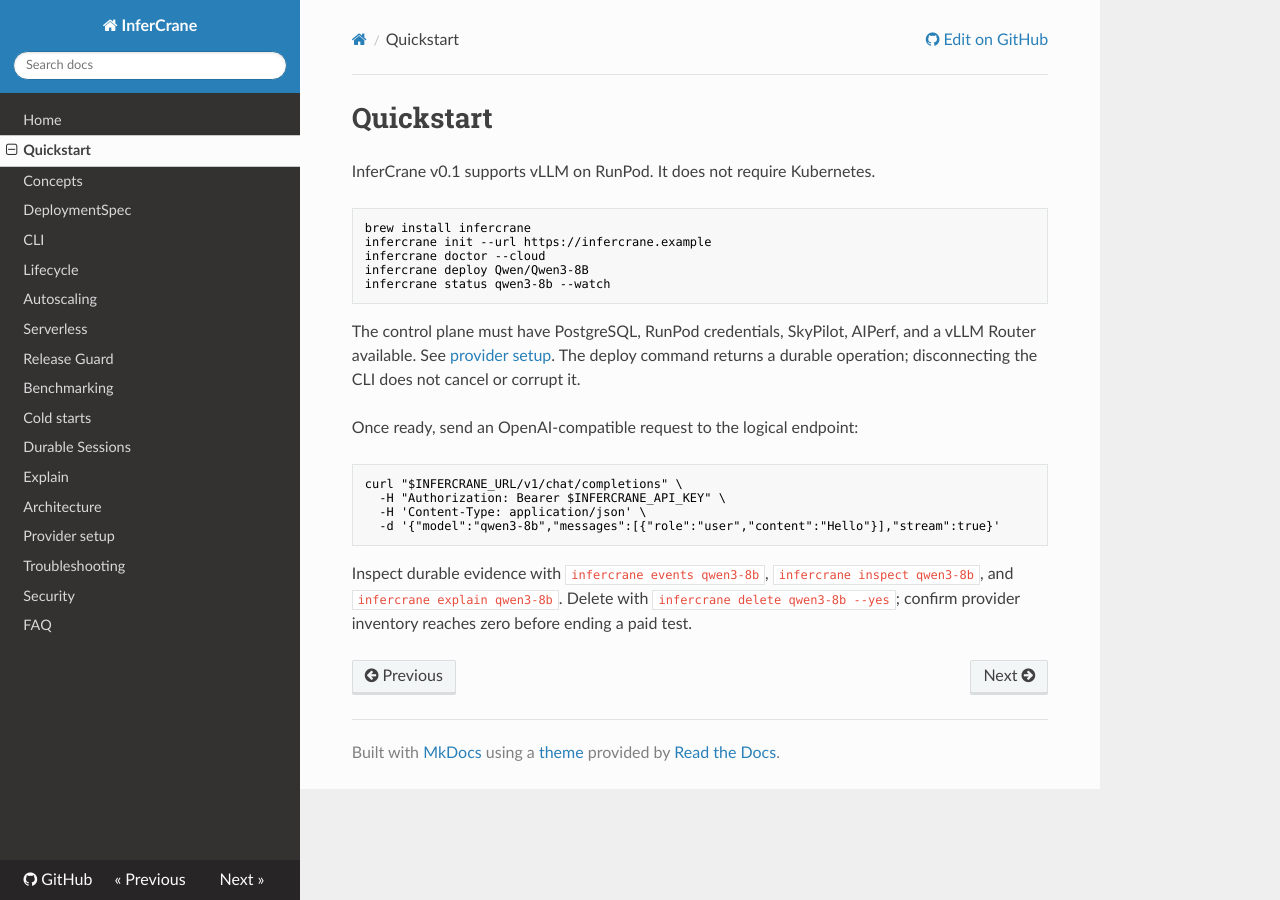
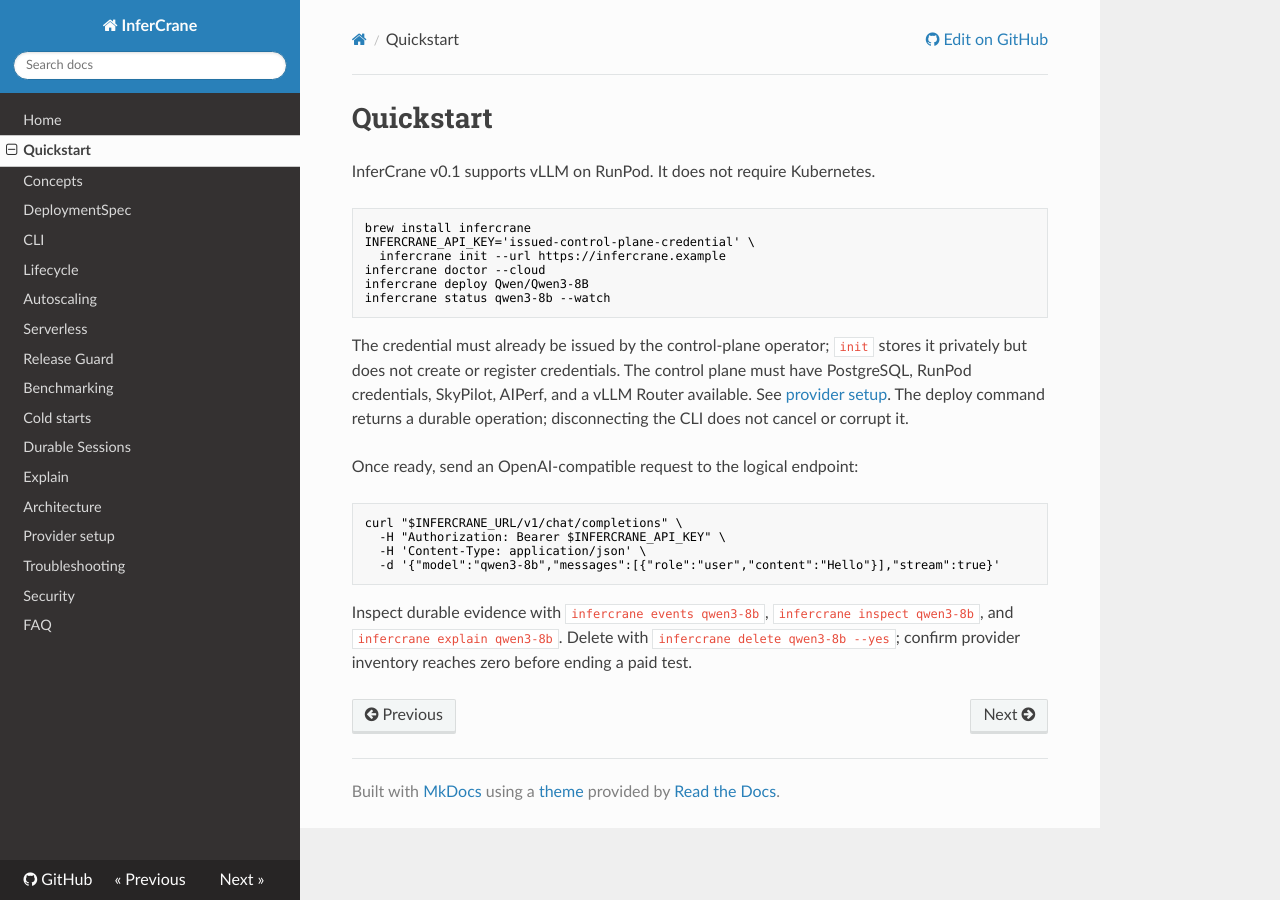
Before and after one commit to infercrane/infercrane, an MkDocs documentation site: the page built from docs/quickstart.md, in a window 1280 px wide. Built offline with MkDocs 1.6.1, drawn with Linux system fonts in a browser that asks for light colours; nearby versions of some CDN libraries.

Commit message:
require issued credentials during client init

````diff
--- a/docs/quickstart.md
+++ b/docs/quickstart.md
@@ -4,13 +4,17 @@ InferCrane v0.1 supports vLLM on RunPod. It does not require Kubernetes.
 
 ```console
 brew install infercrane
-infercrane init --url https://infercrane.example
+INFERCRANE_API_KEY='issued-control-plane-credential' \
+  infercrane init --url https://infercrane.example
 infercrane doctor --cloud
 infercrane deploy Qwen/Qwen3-8B
 infercrane status qwen3-8b --watch
 ```
 
-The control plane must have PostgreSQL, RunPod credentials, SkyPilot, AIPerf, and a vLLM Router available. See [provider setup](provider-setup.md). The deploy command returns a durable operation; disconnecting the CLI does not cancel or corrupt it.
+The credential must already be issued by the control-plane operator; `init` stores it privately but
+does not create or register credentials. The control plane must have PostgreSQL, RunPod credentials,
+SkyPilot, AIPerf, and a vLLM Router available. See [provider setup](provider-setup.md). The deploy
+command returns a durable operation; disconnecting the CLI does not cancel or corrupt it.
 
 Once ready, send an OpenAI-compatible request to the logical endpoint:
 
````
Also changed, not shown: docs/cli.md (+2 -1 lines), docs/features/operations.md (+2 -1 lines), 3 other files.
